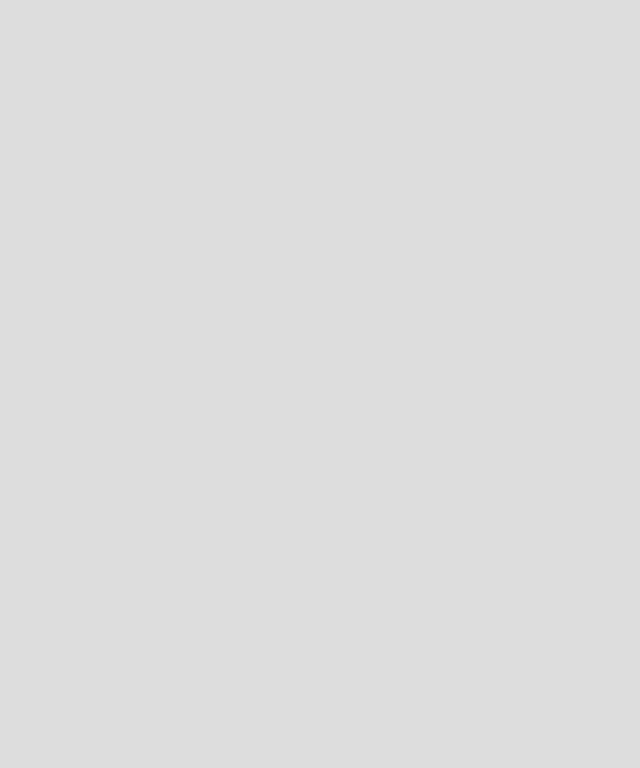
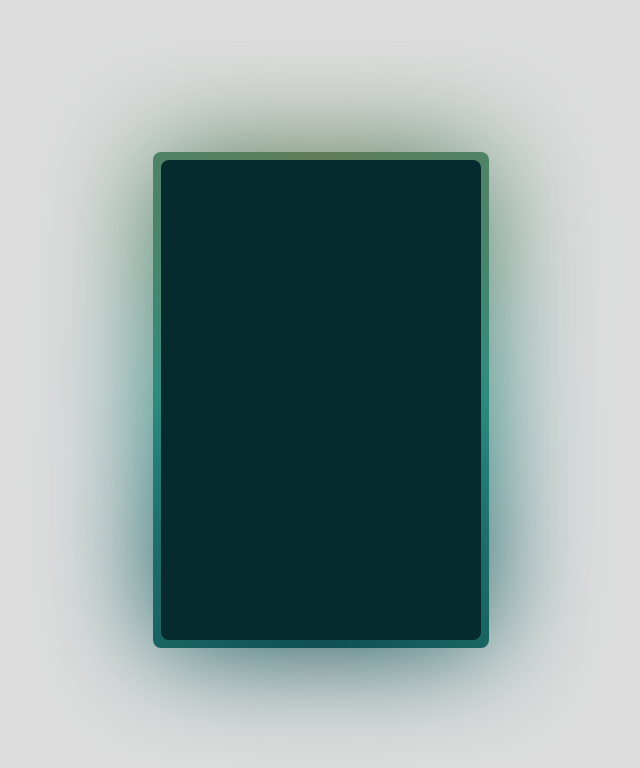
Before and after one commit to matheus-alpe/css-examples, a Nuxt app: page /components/4-animated-border in a window 1280 px wide. Before the commit this address had no page. Shown: the top 768 px of the page, without its empty margins (319-959 px from the left). Built offline with nearby package versions, Linux system fonts and the light colour scheme.

Commit message:
feat: animted border with glowing effect

```diff
--- /dev/null
+++ b/components/AnimatedBorder4/AnimatedBorder4.scss
@@ -0,0 +1,45 @@
+@property --gradient-angle {
+    syntax: "<angle>";
+    initial-value: 0deg;
+    inherits: false;
+}
+
+.card {
+    --clr1: #052b2f;
+    --clr2: #0e4b50;
+    --clr3: #2d8f85;
+    --clr4: #637c54;
+
+    height: 60vh;
+    aspect-ratio: 1 / 1.5;
+    background: var(--clr1);
+    border-radius: .5rem;
+    position: relative;
+
+    &::before,
+    &::after {
+        content: "";
+        position: absolute;
+        inset: -.5rem;
+        border-radius: inherit;
+        background: conic-gradient(
+            from var(--gradient-angle),
+            var(--clr2),
+            var(--clr3),
+            var(--clr4),
+            var(--clr3),
+            var(--clr2)
+        );
+        animation: rotation 5s linear infinite;
+        z-index: -1;
+    }
+
+    &::after {
+        filter: blur(3.5rem);
+    }
+}
+
+@keyframes rotation {
+    0% { --gradient-angle: 0deg; }
+    100% { --gradient-angle: 360deg; }
+}
--- /dev/null
+++ b/components/AnimatedBorder4/index.vue
@@ -0,0 +1,7 @@
+<template>
+  <div class="card"></div>
+</template>
+
+<style lang="scss" scoped>
+@import './AnimatedBorder4.scss';
+</style>
--- /dev/null
+++ b/pages/components/4-animated-border/index.vue
@@ -0,0 +1,3 @@
+<template>
+  <AnimatedBorder4 />
+</template>
--- a/pages/index.vue
+++ b/pages/index.vue
@@ -11,6 +11,10 @@ const links = ref([
   {
     url: '3-card-product',
     name: '3 - Card Product',
+  },
+  {
+    url: '4-animated-border',
+    name: '4 - Animated Border',
   },
 ])
 </script>
```
